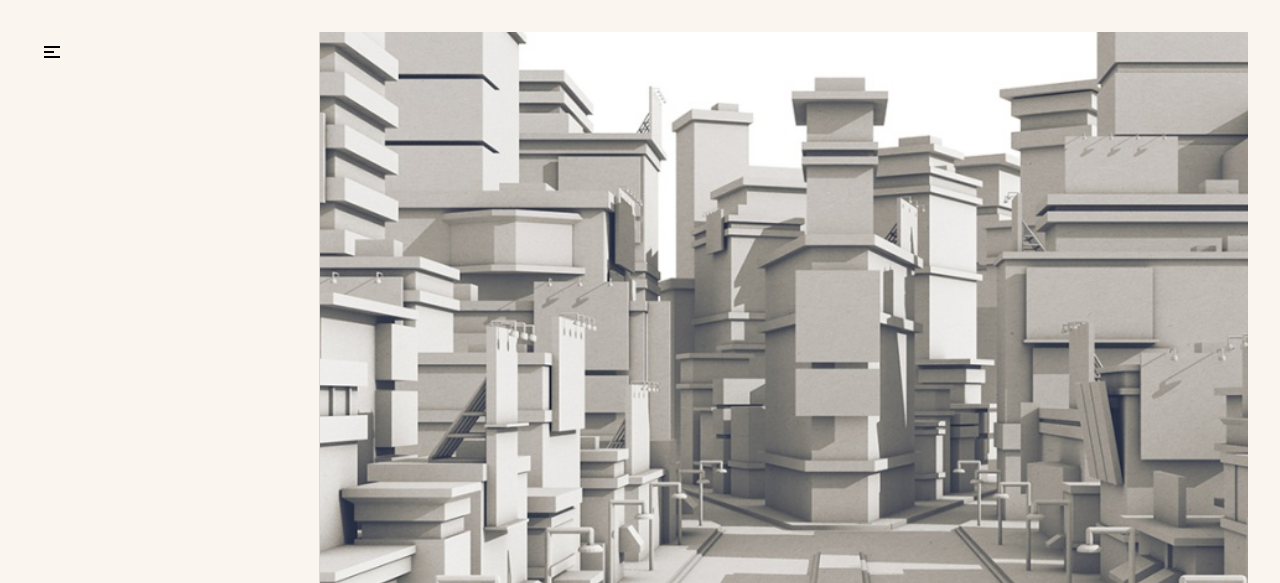
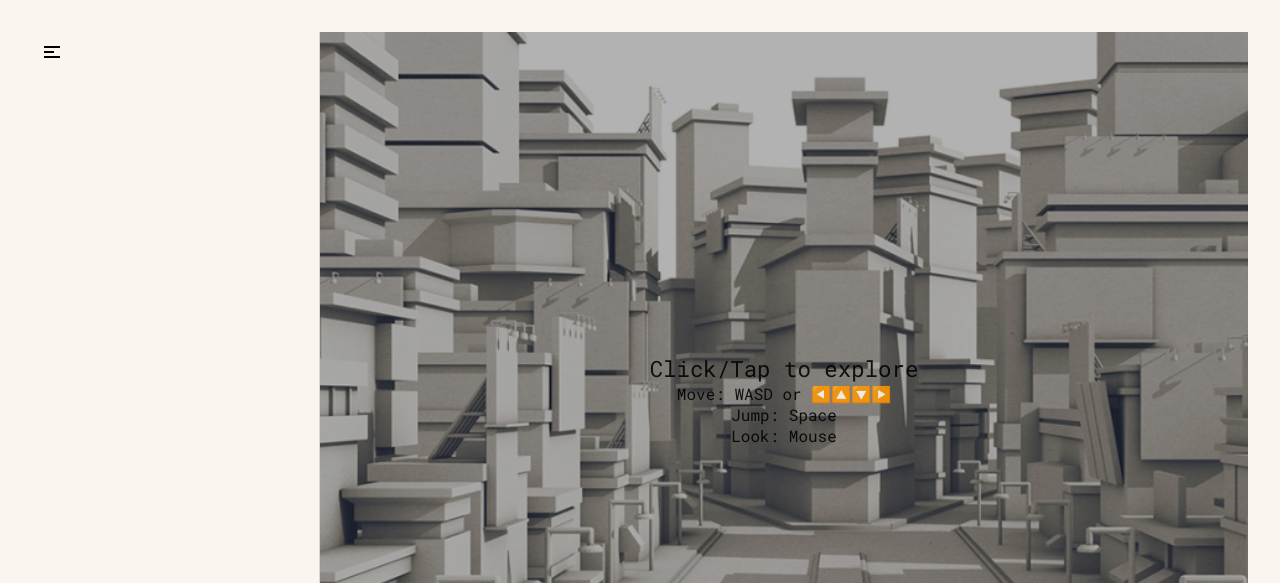
Before and after one commit to madmadi/paskoocheh, a website: page src/index.html in a window 1280 px wide. Shown: the top 583 px of the page. Drawn offline with nearby package versions, Linux system fonts and the light colour scheme; files that its build step writes are made by us from their sources; files whose address does not match are found by name.

Commit message:
Add instructions to view

```diff
--- a/public/css/style.css
+++ b/public/css/style.css
@@ -195,3 +195,19 @@ article {
 .preload .mapCover{
     transform: scaleX(1);
 }
+
+
+
+
+#instructions{
+    position: absolute;
+    top: 0;
+    left: 0;
+    background: rgba(0,0,0,.3);
+    right: 0;
+    bottom: 0;
+    display: flex;
+    align-items: center;
+    justify-content: center;
+    flex-direction: column;
+}
--- a/src/index.html
+++ b/src/index.html
@@ -47,6 +47,14 @@
         <article>
           <div id="mapContainer" class="mapContainer"></div>
           <div class="mapCover"></div>
+
+          <div id="instructions">
+            <span style="font-size:1.4rem">Click/Tap to explore</span>
+            <span>Move: WASD or ◀️🔼🔽▶️</span>
+            <span>Jump: Space</span>
+            <span>Look: Mouse</span>
+          </div>
+
         </article>
       </section>
     </div>
```
